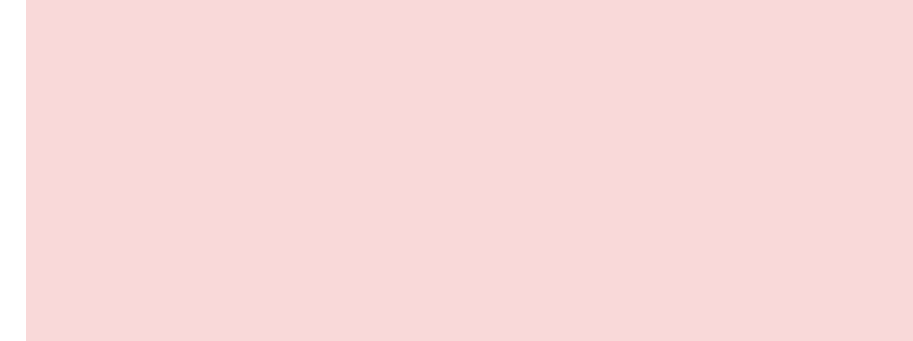
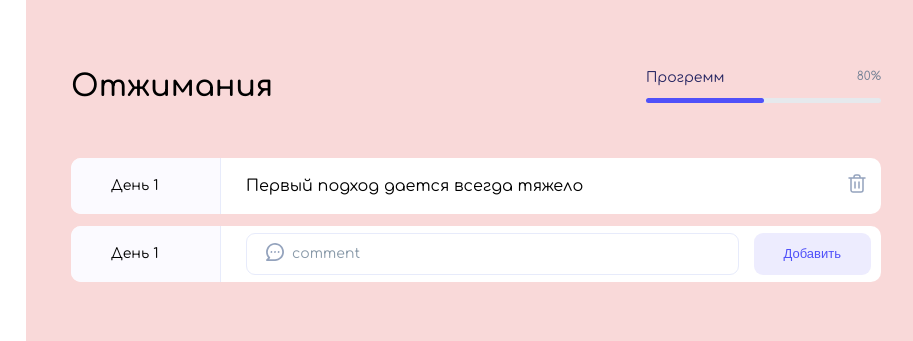
Before and after one commit to P1xelST/habbitJs, a plain HTML site: page index.html in a window 1280 px wide. Shown: the top 341 px of the page, 100-1013 px from the left. Drawn offline with Linux system fonts and the light colour scheme.

Commit message:
ready html&css

```diff
--- a/index.html
+++ b/index.html
@@ -32,7 +32,35 @@
         </nav>
       </section>
       <section class="content">
-
+        <header>
+          <h1>Отжимания</h1>
+          <div class="progress">
+            <div class="progress__text">
+              <div class="progress__name">Прогремм</div>
+              <div class="progress__percent">80%</div>
+            </div>
+            <div class="progress__bar">
+              <div class="progress__cover-bar"></div>
+            </div>
+          </div>
+        </header>
+        <main>
+          <div class="habbit">
+            <div class="habbit__day">День 1</div>
+            <div class="habbit__comment">Первый подход дается всегда тяжело</div>
+            <button class="habbit__delete" type="button">
+              <img src="./images/delete.svg" alt="delete">
+            </button>
+          </div>
+          <div class="habbit">
+            <div class="habbit__day">День 1</div>
+            <form class="habbit__form">
+              <input class="input_icon" type="text" placeholder="comment">
+              <img class="input__icon" src="./images/comment.svg" alt="comment">
+              <button class="button" type="button">Добавить</button>
+            </form>
+          </div>
+        </main>
       </section>
     </div>
     <script src="./scripts/app.js"></script>
--- a/styles/main.css
+++ b/styles/main.css
@@ -64,3 +64,142 @@ body {
 .menu__add:hover {
 	background: #f37b7b;
 }
+
+.content {
+	min-width: 900px;
+	padding: 45px;
+}
+header {
+	display: flex;
+	justify-content: space-between;
+	align-items: center;
+}
+h1 {
+	font-size: 30px;
+	line-height: 33px;
+	color: #000;
+}
+.progress {
+	display: flex;
+	flex-direction: column;
+	gap: 12px;
+	min-width: 235px;
+}
+.progress__text {
+	display: flex;
+	justify-content: space-between;
+}
+.progress__name {
+	font-size: 14px;
+	line-height: 16px;
+	color: #232360;
+}
+.progress__percent {
+	font-size: 12px;
+	line-height: 13px;
+	color: #768396;
+}
+
+.progress__bar {
+	width: 100%;
+	background: #e6e9ed;
+	border-radius: 4px;
+	height: 5px;
+	position: relative;
+}
+
+.progress__cover-bar {
+	position: absolute;
+	width: 50%;
+	height: 5px;
+	border-radius: 4px;
+	background: #5051f9;
+}
+
+main {
+	margin-top: 30px;
+}
+
+.habbit {
+	background: #ffffff;
+	border-radius: 10px;
+	display: flex;
+	align-items: center;
+	margin-bottom: 12px;
+}
+
+.habbit__day {
+	background: #fbfaff;
+	border-radius: 10px 0 0 10px;
+	border-right: 1px solid #e7ebfb;
+	font-size: 14px;
+	line-height: 16px;
+	padding: 20px 40px;
+	min-width: 150px;
+}
+
+.habbit__comment {
+	font-size: 16px;
+	line-height: 18px;
+	padding: 0px 25px;
+}
+
+.habbit__delete {
+	margin-left: auto;
+	margin-right: 10px;
+	background: none;
+	border: none;
+	cursor: pointer;
+	border-radius: 5px;
+	padding: 2px;
+}
+
+.habbit__delete:hover {
+	background: #eff2ff;
+}
+
+input {
+	background: #ffffff;
+	border: 1px solid #e7ebfb;
+	border-radius: 9px;
+	padding: 12px 20px;
+	font-family: 'Comfortaa', cursive;
+	flex: 1;
+	font-size: 14px;
+	font-weight: 400;
+	line-height: 16px;
+}
+input::placeholder {
+	color: #8899a8;
+}
+.habbit__form {
+	display: flex;
+	gap: 15px;
+	width: 100%;
+	padding: 0px 10px 0 25px;
+	position: relative;
+}
+.input_icon {
+	padding-left: 45px;
+}
+
+.input__icon {
+	position: absolute;
+	top: 10px;
+	left: 45px;
+}
+
+.button {
+	background: #edecfe;
+	border-radius: 9px;
+	border: none;
+	font-size: 13px;
+	line-height: 14px;
+	color: #5051f9;
+	padding: 14px 30px;
+	cursor: pointer;
+
+}
+.button:hover {
+	background: #e0dfff;
+}
```
